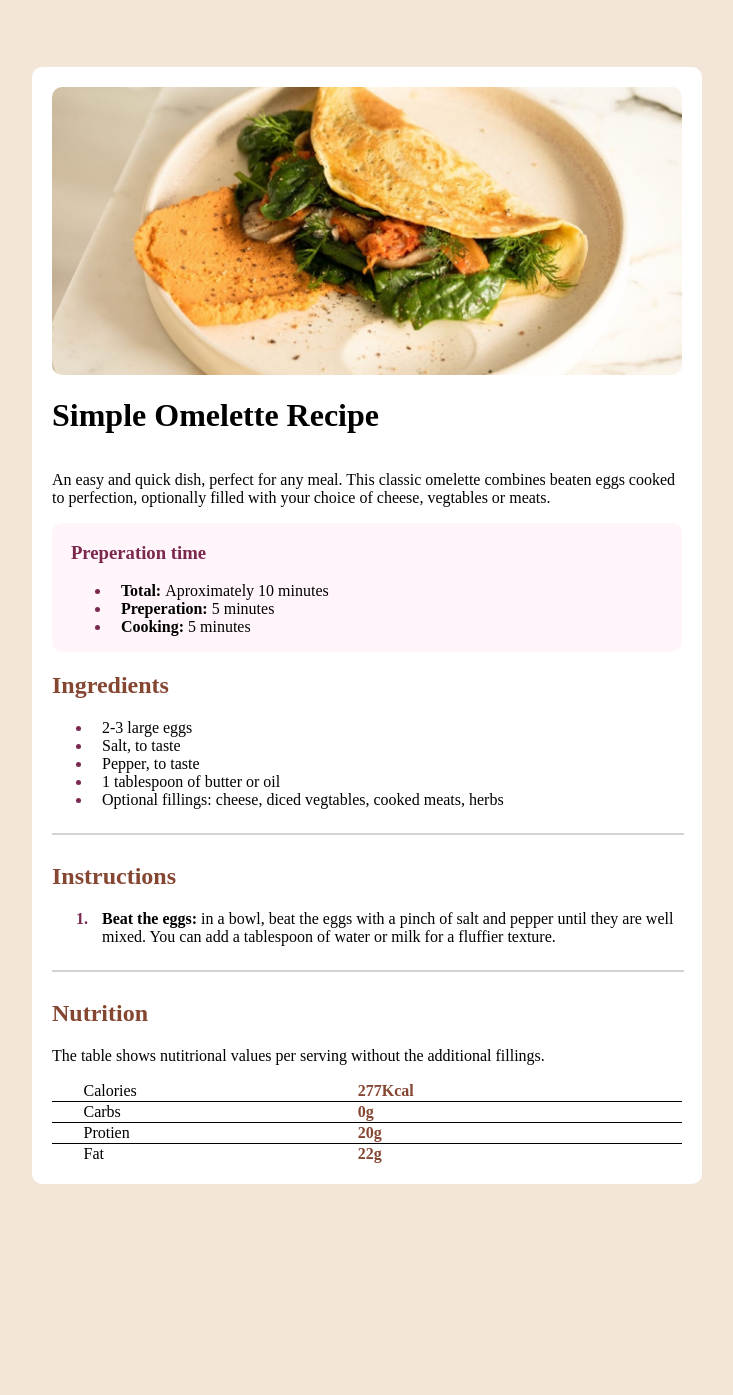
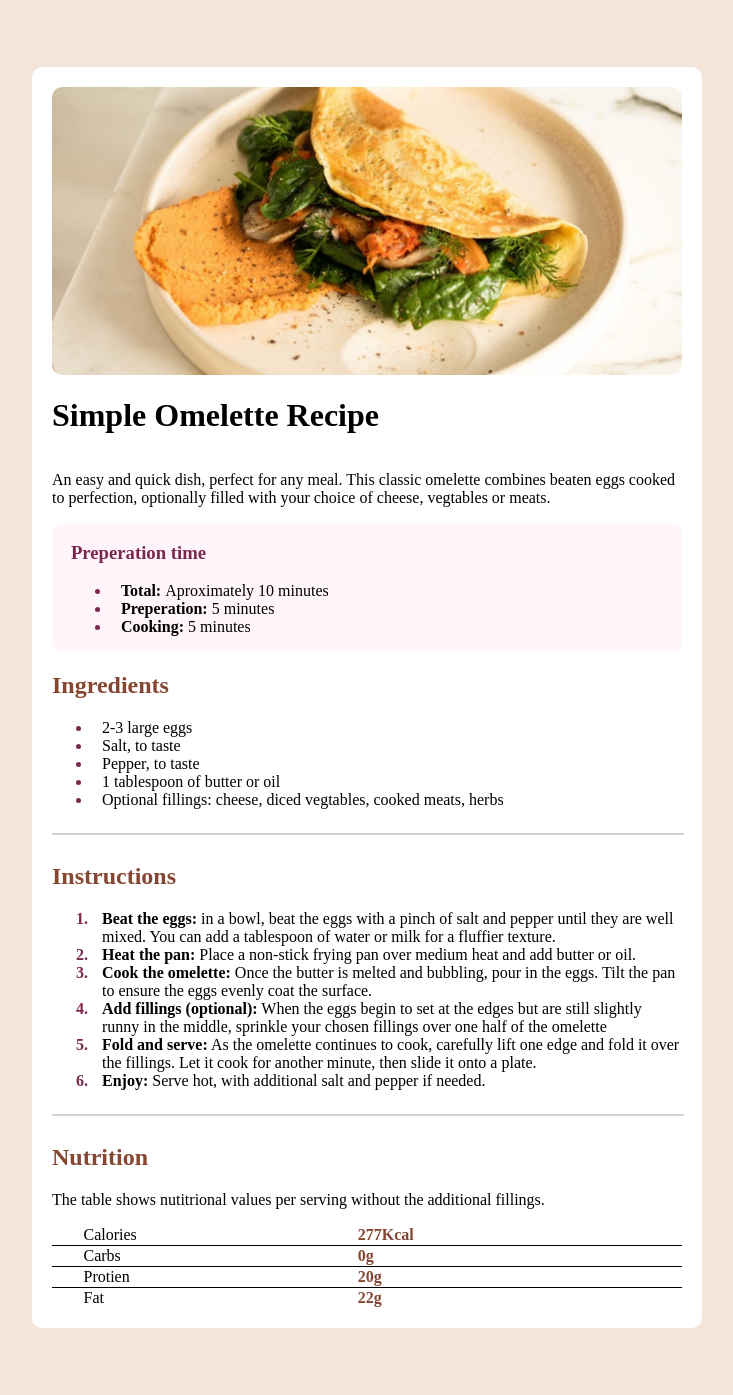
Before and after one commit to wotanut/frontend-mentor, a Jekyll site: the page recipe/index.html, which Jekyll copies as it is, in a window 1280 px wide. Shown: the whole page, without its empty margins (273-1006 px from the left). Built offline with Jekyll 4.4.1, drawn with Linux system fonts in a browser that asks for light colours; some web fonts are replaced; before the commit the page ends 1251 px from its top, so only the background shows below that.

Commit message:
More content

```diff
--- a/recipe/index.html
+++ b/recipe/index.html
@@ -65,6 +65,32 @@
               they are well mixed. You can add a tablespoon of water or milk
               for a fluffier texture.</span>
           </li>
+          <li class="step step-1">
+            <span class="bold">Heat the pan:</span><span>
+              Place a non-stick frying pan over medium heat and add butter or
+              oil.</span>
+          </li>
+          <li class="step step-2">
+            <span class="bold">Cook the omelette:</span><span>
+              Once the butter is melted and bubbling, pour in the eggs. Tilt
+              the pan to ensure the eggs evenly coat the surface.</span>
+          </li>
+          <li class="step step-3">
+            <span class="bold">Add fillings (optional):</span><span>
+              When the eggs begin to set at the edges but are still slightly
+              runny in the middle, sprinkle your chosen fillings over one half
+              of the omelette</span>
+          </li>
+          <li class="step step-4">
+            <span class="bold">Fold and serve:</span><span>
+              As the omelette continues to cook, carefully lift one edge and
+              fold it over the fillings. Let it cook for another minute, then
+              slide it onto a plate.</span>
+          </li>
+          <li class="step step-5">
+            <span class="bold">Enjoy:</span><span>
+              Serve hot, with additional salt and pepper if needed.</span>
+          </li>
         </ol>
       </section>
       <hr />
```
